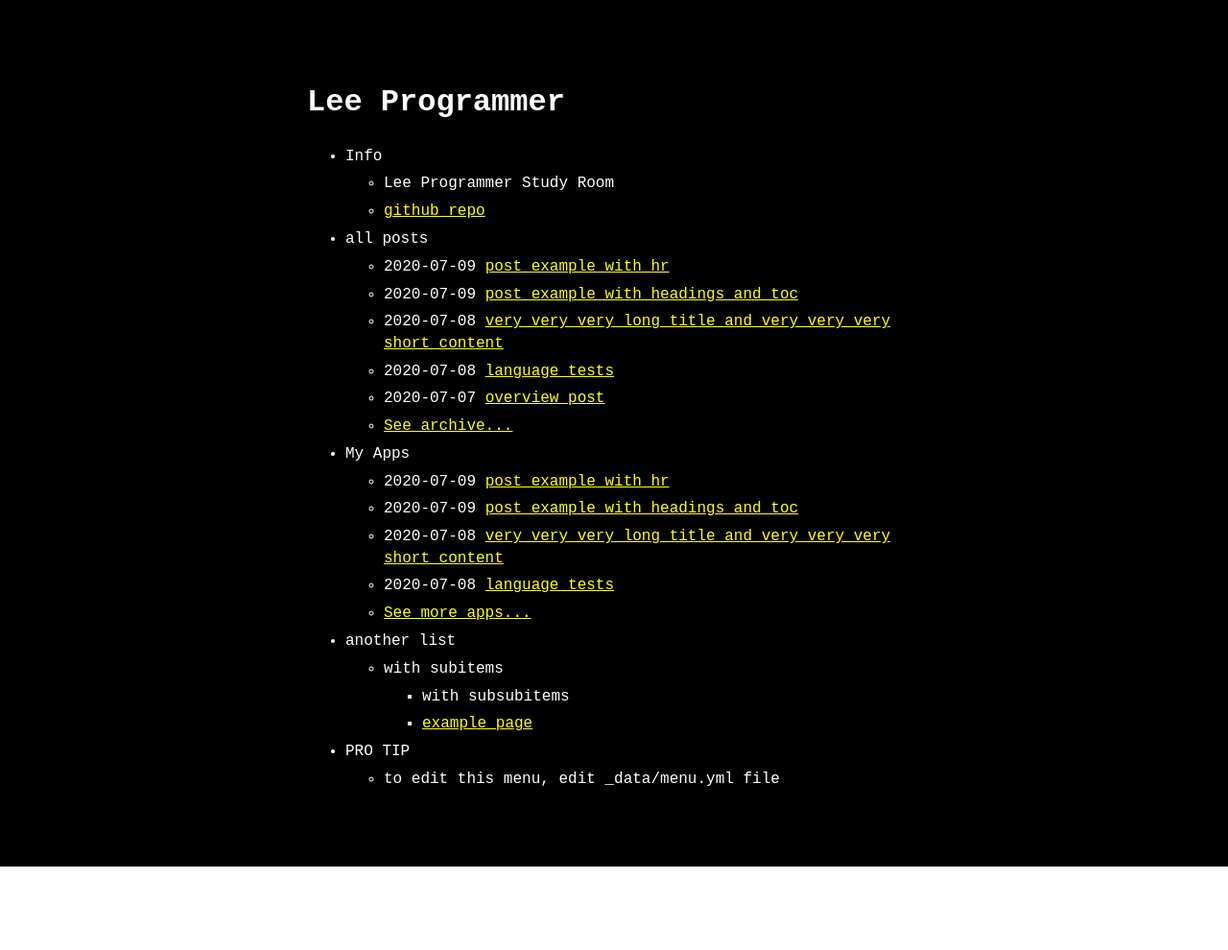
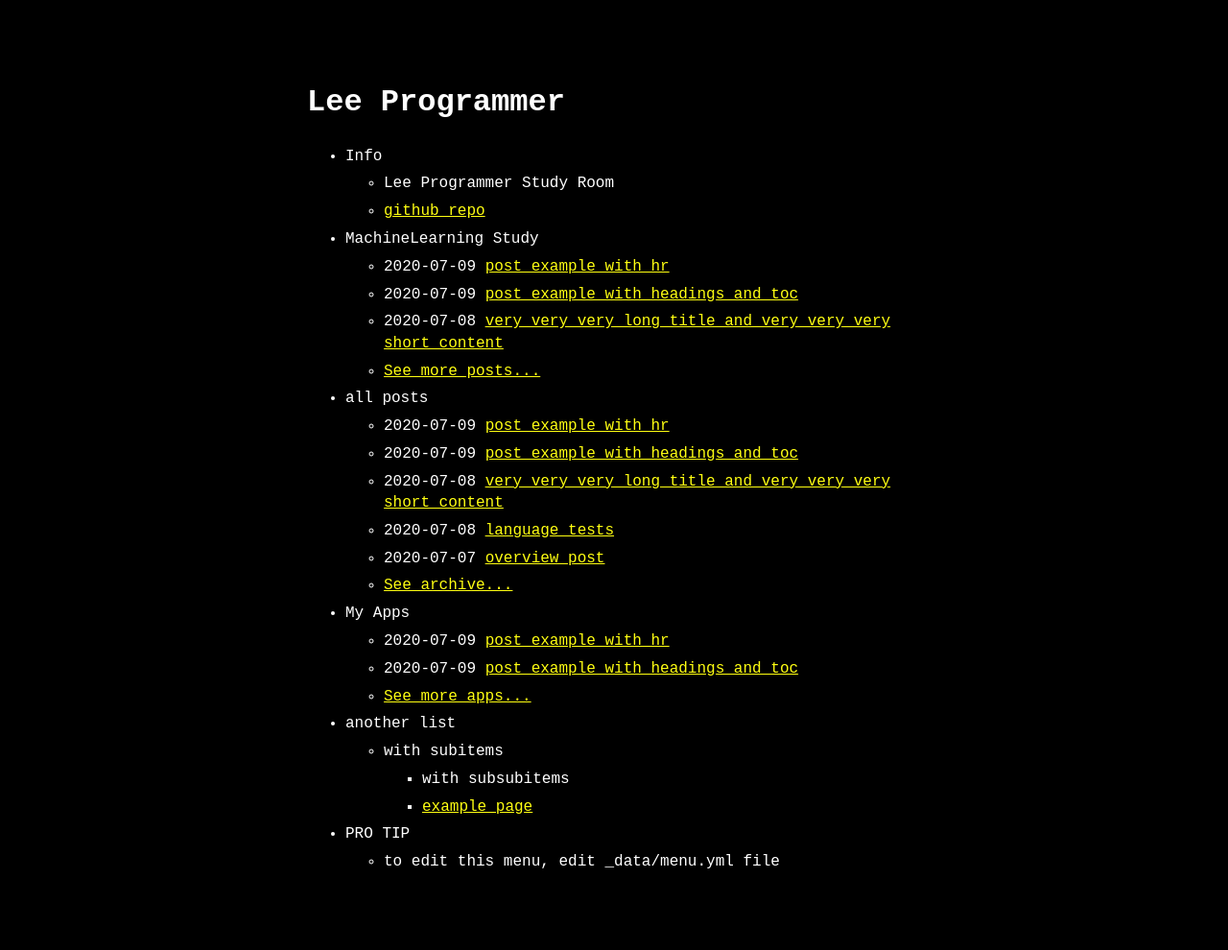
Before and after one commit to jaeho0718/jaeho0718.github.io, a Jekyll site: the page built from index.md, in a window 1280 px wide. Shown: the whole page at 96% size. Built offline with Jekyll 4.4.1, drawn with Linux system fonts in a browser that asks for light colours; before the commit the page ends 903 px from its top, so only the background shows below that.

Commit message:
Add Title,Fix Bug

```diff
--- a/_data/menu.yml
+++ b/_data/menu.yml
@@ -8,6 +8,13 @@ entries:
       - title: github repo
         url: https://github.com/jaeho0718
 
+  - title: MachineLearning Study
+    post_list:
+      limit: 3
+      show_more: true
+      show_more_text: See more posts...
+      show_more_url: archive.html
+
   - title: all posts
     post_list:
       limit: 5
@@ -17,7 +24,7 @@ entries:
 
   - title: My Apps
     post_list:
-      limit: 4
+      limit: 2
       show_more: true
       show_more_text: See more apps...
       show_more_url: example2-archive.html
```
